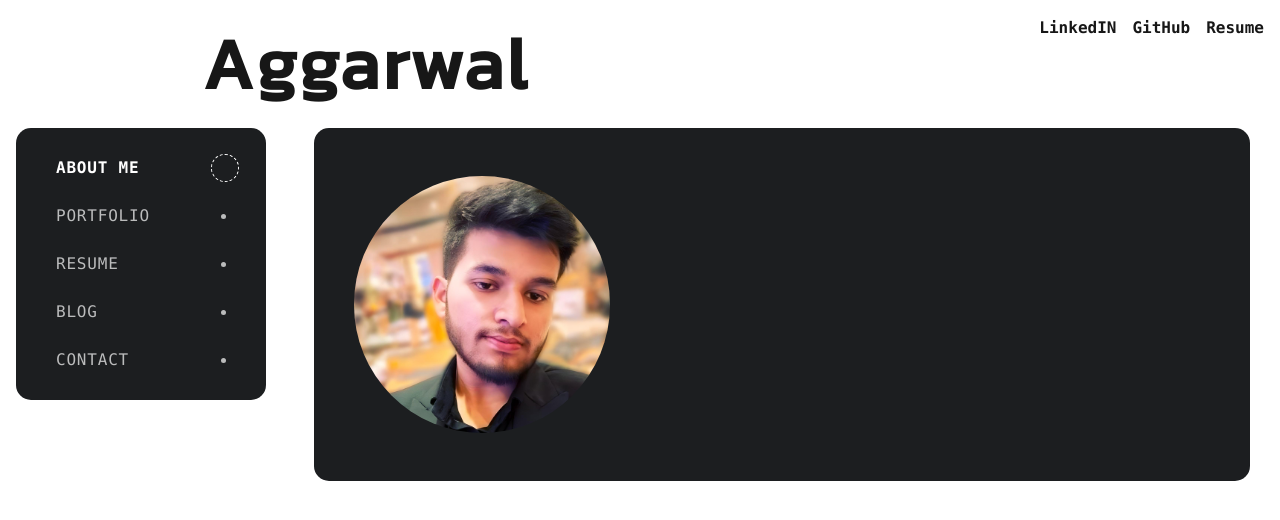
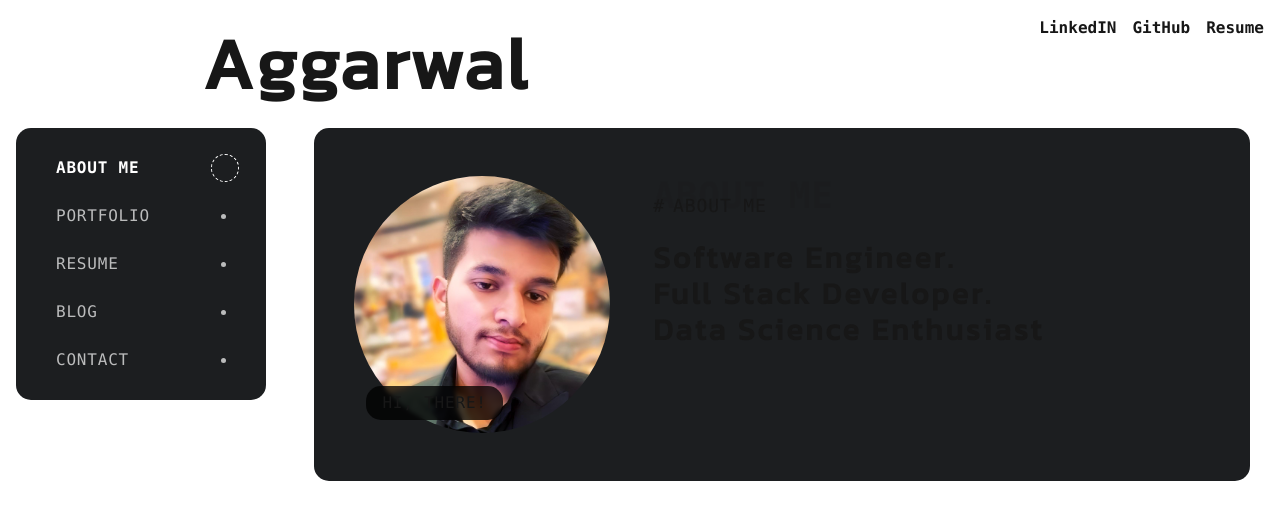
Before and after one commit to ashx010/portfolio_nextjs, a Next.js app: page / in a window 1280 px wide. Shown: the top 520 px of the page. Built offline with nearby package versions, Linux system fonts and the light colour scheme; a web font is replaced by a local one.

Commit message:
add profile typewriting and heading

```diff
--- /dev/null
+++ b/src/components/main_content/Typewriter.jsx
@@ -0,0 +1,36 @@
+"use client";
+import React, { useState, useEffect } from 'react';
+
+const Typewriter = ({ words, delay = 1000, typingSpeed = 150, deletingSpeed = 100 }) => {
+    const [index, setIndex] = useState(0); // Tracks the current word index
+    const [subIndex, setSubIndex] = useState(0); // Tracks the current character index
+    const [isDeleting, setIsDeleting] = useState(false); // Tracks if we're deleting
+
+    useEffect(() => {
+        if (subIndex === words[index].length + 1 && !isDeleting) {
+            // Finished typing a word, wait for `delay` and start deleting
+            setTimeout(() => setIsDeleting(true), delay);
+        } else if (subIndex === 0 && isDeleting) {
+            // Finished deleting a word, move to the next word
+            setIsDeleting(false);
+            setIndex((prevIndex) => (prevIndex + 1) % words.length);
+        }
+    }, [subIndex, isDeleting, index, words, delay]);
+
+    useEffect(() => {
+        const timeout = setTimeout(() => {
+            // If we're deleting, move backward; otherwise, move forward
+            setSubIndex((prevSubIndex) => prevSubIndex + (isDeleting ? -1 : 1));
+        }, isDeleting ? deletingSpeed : typingSpeed);
+
+        return () => clearTimeout(timeout);
+    }, [subIndex, isDeleting, typingSpeed, deletingSpeed]);
+
+    return (
+        <div className="typewriter-box">
+            <h1>{`${words[index].substring(0, subIndex)}`}</h1>
+        </div>
+    );
+};
+
+export default Typewriter;
--- a/src/components/main_content/about.jsx
+++ b/src/components/main_content/about.jsx
@@ -1,10 +1,12 @@
 import React from 'react';
 import styles from './main_content.module.css';
 import Image from 'next/image';
+import Typewriter from "@/components/main_content/Typewriter";
+import {KanitFont} from "@/app/fonts"
 
 function About(props) {
     return (
-        <div id="about" className={`${styles.about_container} px-10 py-12 flex justify-between flex-row`}>
+        <div id="about" className={`${styles.about_container} px-10 py-12 flex justify-between flex-row space-x-4`}>
             <div className={`${styles.image_container} relative`}>
                 <Image
                     src="/profileImg.jpeg"
@@ -14,6 +16,21 @@ function About(props) {
                     style={{objectFit: "cover", objectPosition: "center", borderRadius: "50%"}}
                     priority={true}
                 />
+                <div className={`${styles.profileFoot}`}>
+                    <span className={`font-mono uppercase font-normal tracking-wider`}>
+                        <Typewriter words={["Hi, There!", "I'm Yash _"]} delay={1000} typingSpeed={50} deletingSpeed={20} />
+                    </span>
+                </div>
+            </div>
+            <div className={`${styles.about_info_container} space-y-4`}>
+                <h3 className={`font-mono font-medium uppercase text-lg tracking-wider relative pt-4 mb-5 dark:text-white before:content-['#'] before:pr-2 after:content-[attr(data-backdrop-text)] after:absolute after:top-0 after:left-0 after:font-poppins after:font-bold after:uppercase after:text-4xl after:opacity-15`} data-backdrop-text={"About Me"}>
+                    About Me
+                </h3>
+                <h2 className={`text-3xl tracking-widest font-semibold ${KanitFont.variable} font-[kanit] ${styles.about_head_container}`}>
+                    Software Engineer.<br/>
+                    Full Stack Developer.<br/>
+                    Data Science Enthusiast<br/>
+                </h2>
             </div>
         </div>
     );
--- a/src/components/main_content/main_content.module.css
+++ b/src/components/main_content/main_content.module.css
@@ -62,4 +62,25 @@
 .image_container{
     width: 30%;
     aspect-ratio: 1;
+    height: fit-content;
 }
+
+.about_info_container{
+    width: 65%;
+}
+
+.profileFoot{
+    position: absolute;
+    bottom: 5%;
+    left: 5%;
+    width: auto;
+    height: fit-content;
+    border-radius: 15px;
+    background: #000000c2;
+    padding: 5px 1rem;
+    backdrop-filter: blur(2px);
+}
+
+.about_head_container{
+    max-width: 80%;
+}
```
